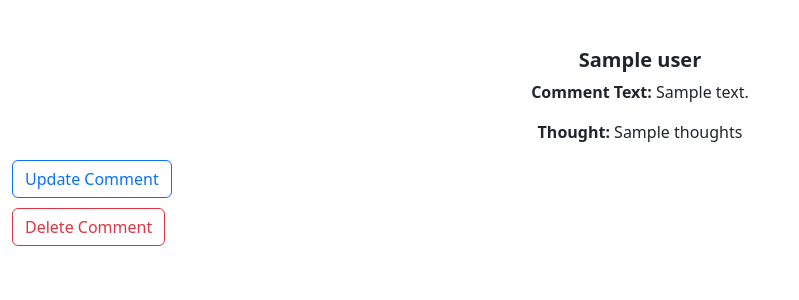
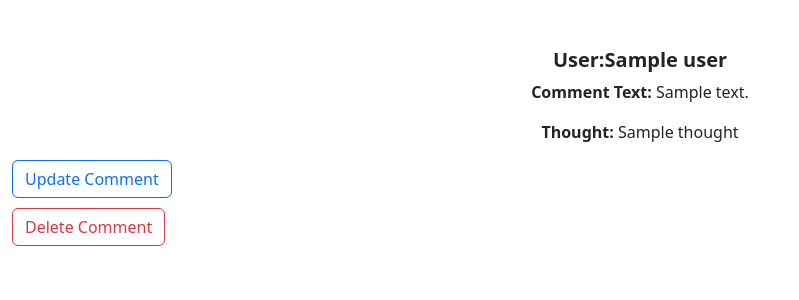
Before and after one commit to ahmadjawadmughal/thoughts-team-alpha, a Django app: template post_thoughts/templates/post_thoughts/comment_detail.html in a window 1280 px wide. Shown: the part 106-406 px from the top of the page, without its empty margins (0-799 px from the left). Run offline with Django 4.2, Linux system fonts and the light colour scheme; the template is opened without the code that fills it: most values are stand-ins (such as "Sample title", 1, 10 or a date in 2020); some libraries are stand-ins or nearby versions.

Commit message:
Final Project Done

```diff
--- a/post_thoughts/templates/post_thoughts/comment_detail.html
+++ b/post_thoughts/templates/post_thoughts/comment_detail.html
@@ -2,9 +2,9 @@
 <br><br>
   <div class="col mb-5 mb-5 mb-sm-0">
     <div class="text-center">
-      <h5 class="fw-bolder">{{object.user}}</h5>
+      <h5 class="fw-bolder"><strong>User:</strong>{{object.user}}</h5>
       <p><strong>Comment Text:</strong> {{object.text}}</p>
-      <p><strong>Thought:</strong> {{object.thoughts}}</p>
+      <p><strong>Thought:</strong> {{object.thought}}</p>
       {% comment %}
        <img src="{{object.image.url}}" style="width:80px;height:80px"/></p>
        {% endcomment %}
@@ -65,7 +65,9 @@
       <div class="modal-body">
         <h2>Details of Comment</h2>
         <ul style="list-style-type: number; font-size: x-large">
-            <li>User: {{ object.text }}</br> Username: {{ object.user }}</li>
+            <li> User: {{ object.text }}</br>
+              Username: {{ object.user }}
+            </li>
           </ul>
 
       </div>
```
